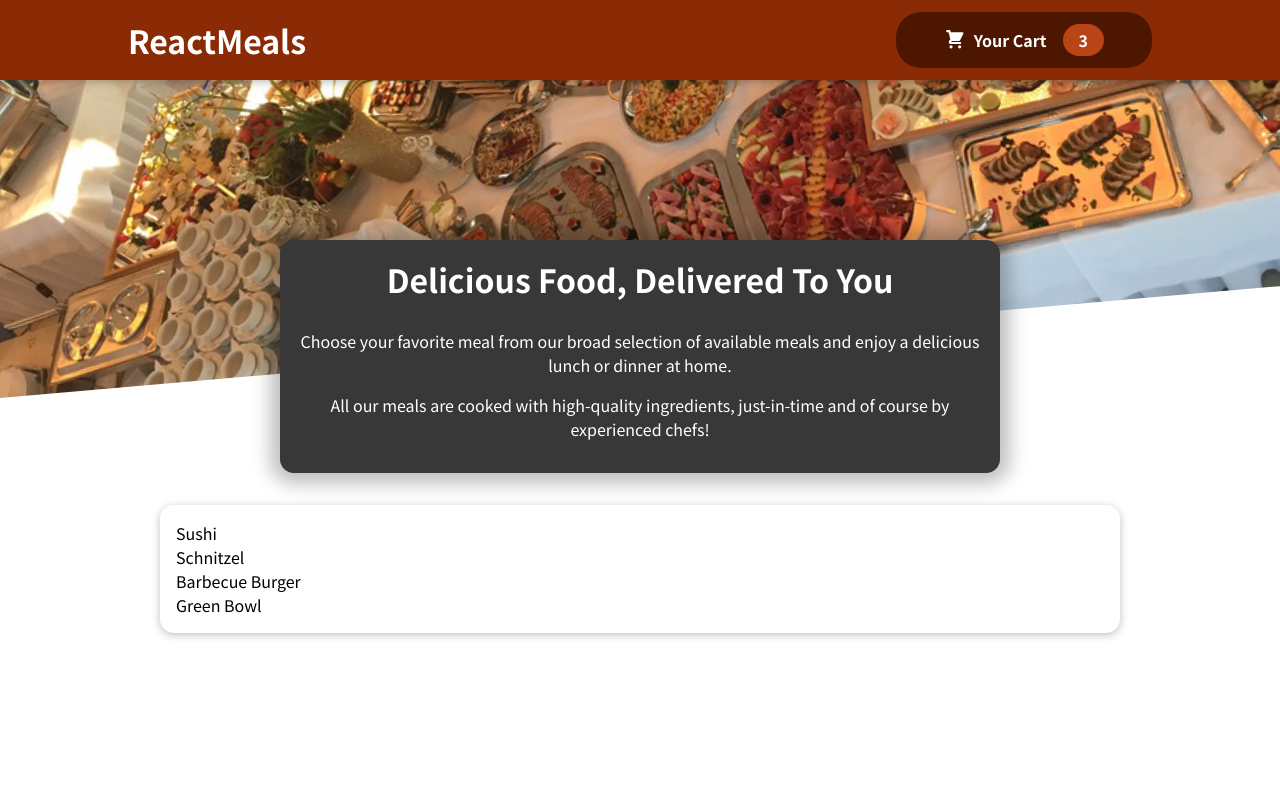
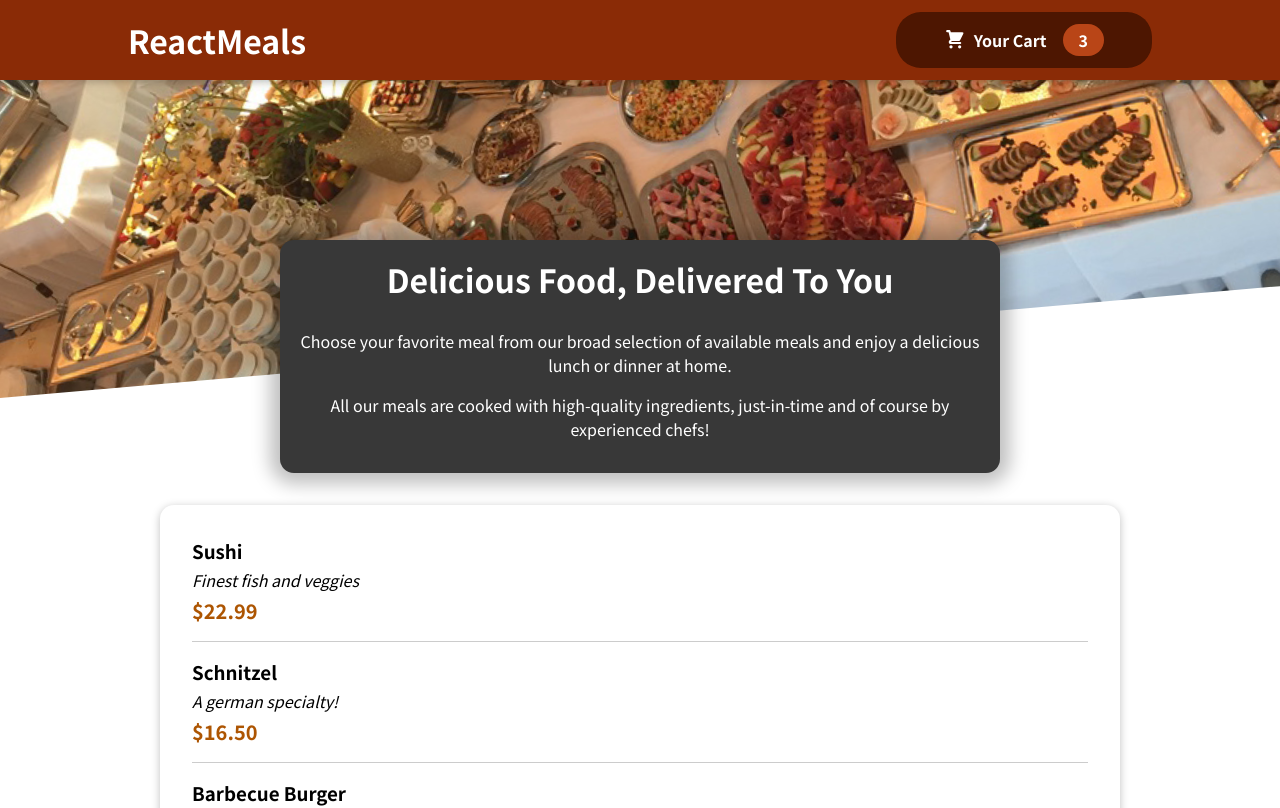
Before and after one commit to Ravi-Gosai/Creating-a-Restaurant-Website-in-react, a JavaScript app: page / in a window 1280 px wide. Shown: the top 808 px of the page. Built offline with nearby package versions, Linux system fonts and the light colour scheme.

Commit message:
meal item added

```diff
--- a/src/Components/Meals/AvailableMeals.js
+++ b/src/Components/Meals/AvailableMeals.js
@@ -1,5 +1,6 @@
 import classes from './AvailableMeals.module.css';
 import Card from '../UI/Card';
+import MealItem from './MealItem/MealItem';
 const DUMMY_MEALS = [
     {
       id: 'm1',
@@ -28,7 +29,7 @@
   ];
 
   const AvailableMeals = ()=>{
-    const mealsList = DUMMY_MEALS.map((meal)=><li>{meal.name}</li>)
+    const mealsList = DUMMY_MEALS.map((meal)=><MealItem key={meal.id} name={meal.name} description={meal.description} price={meal.price}/>)
     return(
         <section className={classes.meals}>
           <Card>
--- /dev/null
+++ b/src/Components/Meals/MealItem/MealItem.js
@@ -0,0 +1,19 @@
+import classes from './MealItem.module.css'
+
+const MealItem = props =>{
+    const price = `$${props.price.toFixed(2)}`;
+    return(
+        <li className={classes.meal}>
+            <div>
+            <h3>{props.name}</h3>
+            <div className={classes.description}>{props.description}</div>
+            <div className={classes.price}>{price}</div>
+            </div>
+            <div>
+
+            </div>
+        </li>
+    )
+}
+
+export default MealItem;
--- /dev/null
+++ b/src/Components/Meals/MealItem/MealItem.module.css
@@ -0,0 +1,22 @@
+.meal {
+    display: flex;
+    justify-content: space-between;
+    margin: 1rem;
+    padding-bottom: 1rem;
+    border-bottom: 1px solid #ccc;
+  }
+
+  .meal h3 {
+    margin: 0 0 0.25rem 0;
+  }
+
+  .description {
+    font-style: italic;
+  }
+
+  .price {
+    margin-top: 0.25rem;
+    font-weight: bold;
+    color: #ad5502;
+    font-size: 1.25rem;
+  }
```
